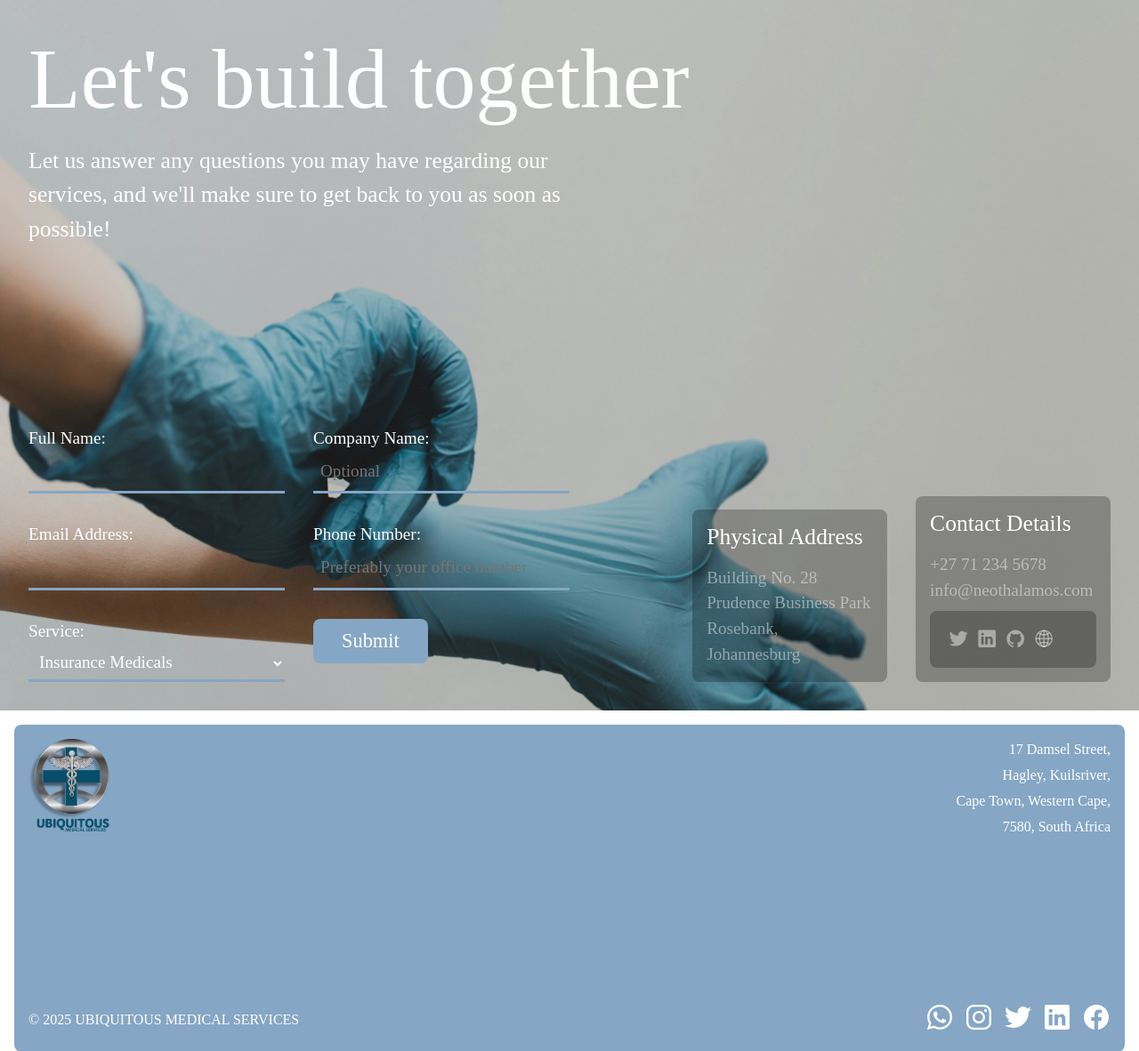
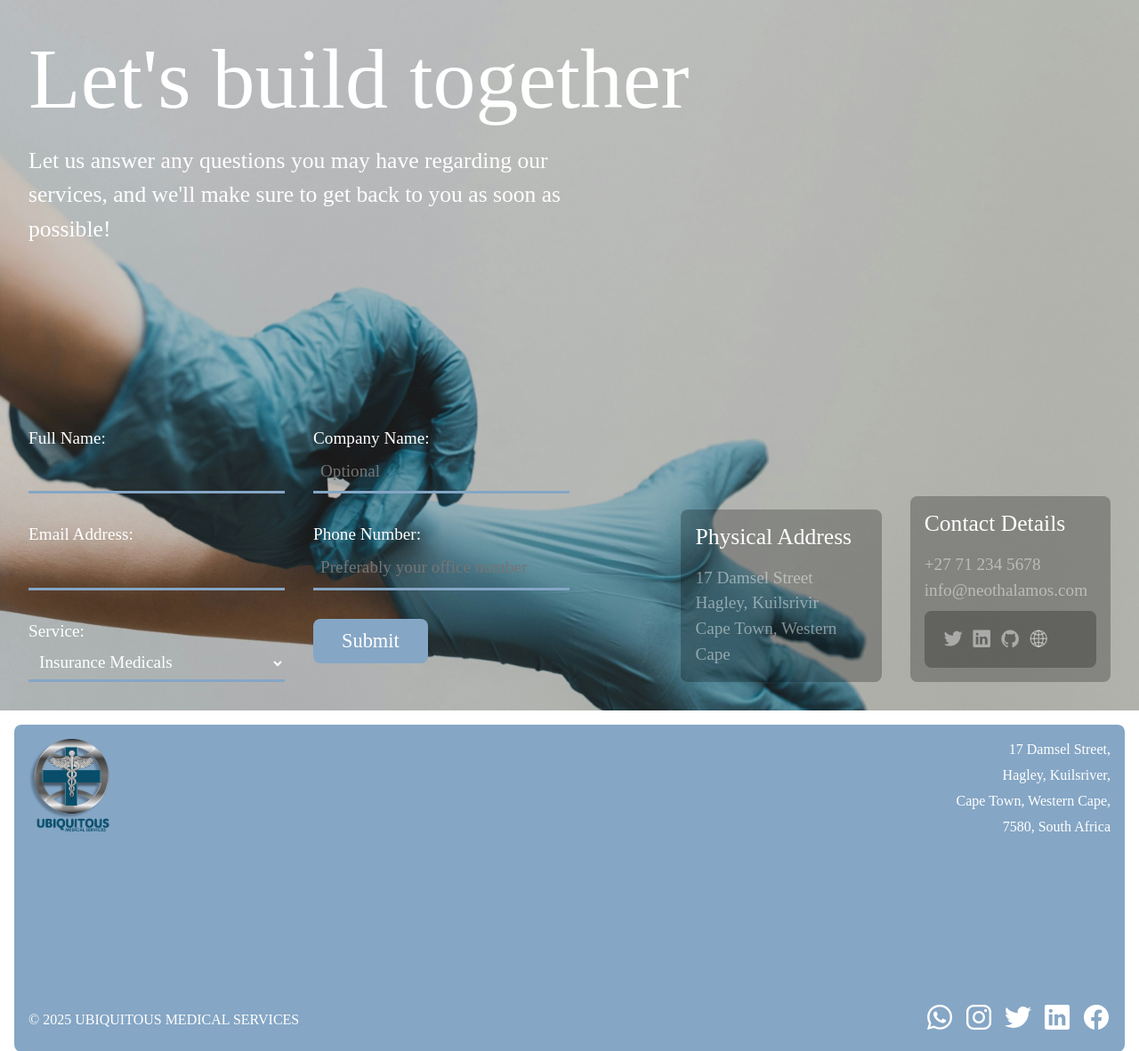
Before and after one commit to WinterTheDev/UbiquitousMed, a Django app: page / in a window 1280 px wide. Shown: the part 3445-4627 px from the top of the page at 89% size. Run offline with Django 5.2, Linux system fonts and the light colour scheme; some web fonts are replaced.

Commit message:
updated address in contact section

```diff
--- a/main/templates/index.html
+++ b/main/templates/index.html
@@ -218,9 +218,9 @@
             <div class="contact-details">
                 <div>
                     <h5>Physical Address</h5>
-                    <p>Building No. 28</p>
-                    <p>Prudence Business Park</p>
-                    <p>Rosebank, Johannesburg</p>
+                    <p>17 Damsel Street</p>
+                    <p>Hagley, Kuilsrivir</p>
+                    <p>Cape Town, Western Cape</p>
                 </div>
                 <div>
                     <h5>Contact Details</h5>
```
